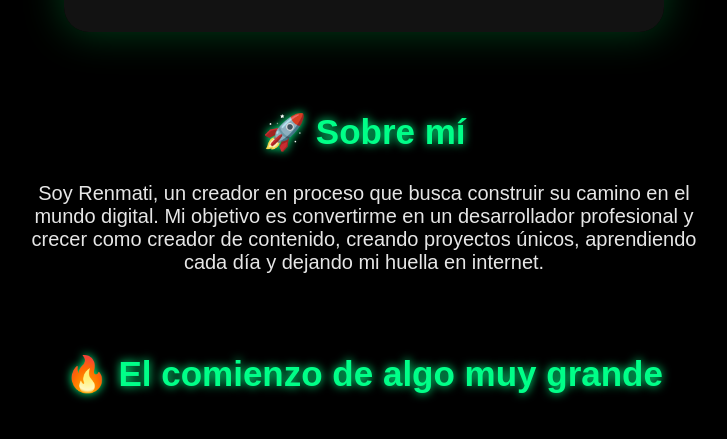
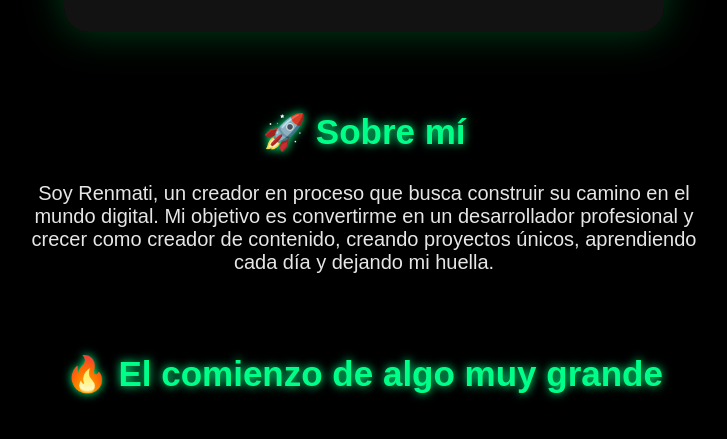
Before and after one commit to Renmati/renmati.github.io, a plain HTML site: page index.html in a window 1280 px wide. Shown: the part 1659-2098 px from the top of the page, without its empty margins (276-1003 px from the left). Drawn offline with Linux system fonts and the light colour scheme.

Commit message:
Update bio paragraph for brevity

```diff
--- a/index.html
+++ b/index.html
@@ -140,7 +140,7 @@ iframe {
   <p class="bio">
     Soy Renmati, un creador en proceso que busca construir su camino en el mundo digital.
     Mi objetivo es convertirme en un desarrollador profesional y crecer como creador de contenido,
-    creando proyectos únicos, aprendiendo cada día y dejando mi huella en internet.
+    creando proyectos únicos, aprendiendo cada día y dejando mi huella.
   </p>
 </div>
 
```
